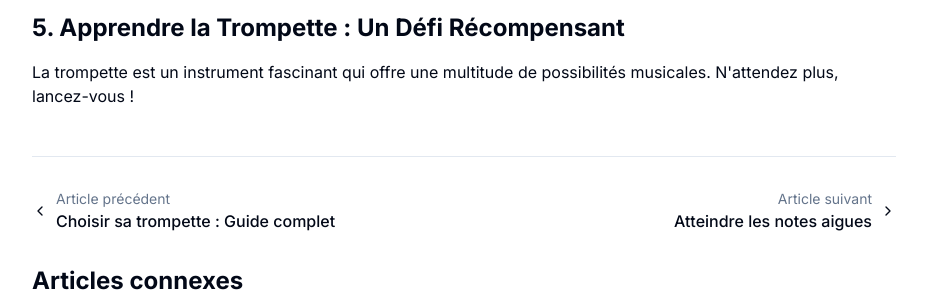
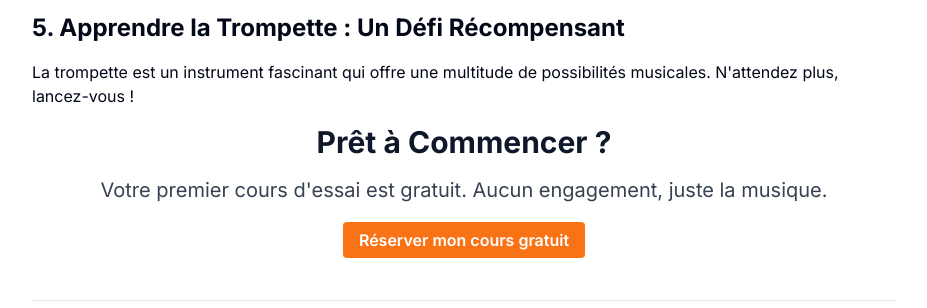
Before and after one commit to moisur/courstrompette, a Next.js app: page /blog/category/guide-apprentissage/apprendre-trompette in a window 1280 px wide. Shown: the part 1980-2288 px from the top of the page, without its empty margins (176-1103 px from the left). Built offline with nearby package versions, Linux system fonts and the light colour scheme.

Commit message:
bouton sur les blogs

```diff
--- a/src/components/blog/ApprendreTrompette.tsx
+++ b/src/components/blog/ApprendreTrompette.tsx
@@ -61,6 +61,19 @@ export default function ApprendreTrompette() {
       <p className="mb-4">
         La trompette est un instrument fascinant qui offre une multitude de possibilités musicales. N'attendez plus, lancez-vous !
       </p>
+      {/* Call to Action */}
+      <div className="text-center">
+        <h2 className="text-3xl font-bold text-primary mb-4">Prêt à Commencer ?</h2>
+        <p className="text-xl text-gray-700 mb-6">
+          Votre premier cours d&apos;essai est gratuit. Aucun engagement, juste la musique.
+        </p>
+        <a
+          href="/#booking"
+          className="w-full bg-orange-500 text-white font-semibold py-2 px-4 rounded hover:bg-orange-600 transition duration-300"
+          >
+          Réserver mon cours gratuit
+        </a>
+      </div>
       <RelatedArticles />
       <AccessoiresTrompette />
     </article>
--- a/src/components/blog/ApprendreTrompetteParis.tsx
+++ b/src/components/blog/ApprendreTrompetteParis.tsx
@@ -93,9 +93,19 @@ export default function ApprendreTrompetteParis() {
         Apprendre la trompette à Paris est une expérience unique, enrichie par l’effervescence musicale de la ville. Que vous soyez passionné par le jazz ou l’électro, vous trouverez ici de nombreuses opportunités pour vous immerger dans la scène musicale.
         En choisissant un cours particulier, vous bénéficiez d'un apprentissage rapide et efficace, avec un professeur à votre écoute.
       </p>
-      <p>
-        <strong>Prêt à commencer ?</strong> Je suis impatient de vous accompagner dans votre aventure musicale à Paris !
-      </p>
+      {/* Call to Action */}
+      <div className="text-center">
+        <h2 className="text-3xl font-bold text-primary mb-4">Prêt à Commencer ?</h2>
+        <p className="text-xl text-gray-700 mb-6">
+          Votre premier cours d&apos;essai est gratuit. Aucun engagement, juste la musique.
+        </p>
+        <a
+          href="/#booking"
+          className="w-full bg-orange-500 text-white font-semibold py-2 px-4 rounded hover:bg-orange-600 transition duration-300"
+          >
+          Réserver mon cours gratuit
+        </a>
+      </div>
       <RelatedArticles />
       <AccessoiresTrompette />
     </article>
--- a/src/components/blog/CoursTrompetteDebutantParis.tsx
+++ b/src/components/blog/CoursTrompetteDebutantParis.tsx
@@ -95,13 +95,22 @@ export default function CoursDeTrompetteDebutantParis() {
         </AccordionItem>
       </Accordion>
 
-      <h2 className="text-2xl font-bold mb-4">Conclusion</h2>
       <p className="mb-4">
         Prendre des cours de trompette pour débutants à Paris est une excellente manière de commencer votre aventure musicale. Grâce à un enseignement personnalisé et adapté à vos besoins, vous pourrez rapidement apprendre les bases de cet instrument et progresser à votre rythme.
       </p>
-      <p>
-        <strong>Prêt à commencer ?</strong> Contactez-moi dès aujourd’hui pour réserver votre premier cours et embarquez dans l’apprentissage de la trompette à Paris !
-      </p>
+      {/* Call to Action */}
+      <div className="text-center">
+        <h2 className="text-3xl font-bold text-primary mb-4">Prêt à Commencer ?</h2>
+        <p className="text-xl text-gray-700 mb-6">
+          Votre premier cours d&apos;essai est gratuit. Aucun engagement, juste la musique.
+        </p>
+        <a
+          href="/#booking"
+          className="w-full bg-orange-500 text-white font-semibold py-2 px-4 rounded hover:bg-orange-600 transition duration-300"
+          >
+          Réserver mon cours gratuit
+        </a>
+      </div>
       <RelatedArticles />
       <AccessoiresTrompette />
     </article>
--- a/src/components/blog/Latrompettea30ans.tsx
+++ b/src/components/blog/Latrompettea30ans.tsx
@@ -103,9 +103,9 @@ export default function TrompetteApres30() {
         </p>
         <a
           href="/#booking"
-          className="bg-primary text-white px-8 py-3 rounded-full text-lg font-semibold hover:bg-primary-dark transition-colors"
-        >
-          Réserver Mon Cours Découverte
+          className="w-full bg-orange-500 text-white font-semibold py-2 px-4 rounded hover:bg-orange-600 transition duration-300"
+          >
+          Réserver mon cours gratuit
         </a>
       </div>
 
--- a/src/components/blog/Lexiquetrompette.tsx
+++ b/src/components/blog/Lexiquetrompette.tsx
@@ -135,6 +135,19 @@ export default function LexiqueTrompette() {
         vous découvrirez de nouveaux termes et de nouvelles
         techniques.</strong>
       </p>
+      {/* Call to Action */}
+      <div className="text-center">
+        <h2 className="text-3xl font-bold text-primary mb-4">Prêt à Commencer ?</h2>
+        <p className="text-xl text-gray-700 mb-6">
+          Votre premier cours d&apos;essai est gratuit. Aucun engagement, juste la musique.
+        </p>
+        <a
+          href="/#booking"
+          className="w-full bg-orange-500 text-white font-semibold py-2 px-4 rounded hover:bg-orange-600 transition duration-300"
+          >
+          Réserver mon cours gratuit
+        </a>
+      </div>
       <RelatedArticles />
       <AccessoiresTrompette />
     </article>
--- a/src/components/blog/Notesaigues.tsx
+++ b/src/components/blog/Notesaigues.tsx
@@ -80,7 +80,19 @@ export default function NotesAiguës() {
       <p className="mb-6">
         N'hésite pas à tester la méthode M.D.A.S. et à voir par toi-même à quel point elle peut t'aider à progresser !
       </p>
-
+      {/* Call to Action */}
+      <div className="text-center">
+        <h2 className="text-3xl font-bold text-primary mb-4">Prêt à Commencer ?</h2>
+        <p className="text-xl text-gray-700 mb-6">
+          Votre premier cours d&apos;essai est gratuit. Aucun engagement, juste la musique.
+        </p>
+        <a
+          href="/#booking"
+          className="w-full bg-orange-500 text-white font-semibold py-2 px-4 rounded hover:bg-orange-600 transition duration-300"
+          >
+          Réserver mon cours gratuit
+        </a>
+      </div>
       <RelatedArticles />
       <AccessoiresTrompette />
 
--- a/src/components/blog/SecretTrompette.tsx
+++ b/src/components/blog/SecretTrompette.tsx
@@ -101,10 +101,19 @@ export default function SecretTrompette() {
 
       </Accordion>
 
-      <h2 className="text-2xl font-bold mb-4"><em> Prêt à commencer ?</em></h2>
-      <p className="mb-4">
-         Contactez moi vite pour votre premier cours de trompette !
-      </p>
+      {/* Call to Action */}
+      <div className="text-center">
+        <h2 className="text-3xl font-bold text-primary mb-4">Prêt à Commencer ?</h2>
+        <p className="text-xl text-gray-700 mb-6">
+          Votre premier cours d&apos;essai est gratuit. Aucun engagement, juste la musique.
+        </p>
+        <a
+          href="/#booking"
+          className="w-full bg-orange-500 text-white font-semibold py-2 px-4 rounded hover:bg-orange-600 transition duration-300"
+          >
+          Réserver mon cours gratuit
+        </a>
+      </div>
       <RelatedArticles />
 
       <AccessoiresTrompette />
--- a/src/components/blog/Trompettepremierspas.tsx
+++ b/src/components/blog/Trompettepremierspas.tsx
@@ -128,6 +128,19 @@ export default function PremiersPasTrompette() {
       <p>
         <strong>N'oubliez pas:</strong> La pratique est la clé du succès !
       </p>
+      {/* Call to Action */}
+      <div className="text-center">
+        <h2 className="text-3xl font-bold text-primary mb-4">Prêt à Commencer ?</h2>
+        <p className="text-xl text-gray-700 mb-6">
+          Votre premier cours d&apos;essai est gratuit. Aucun engagement, juste la musique.
+        </p>
+        <a
+          href="/#booking"
+          className="w-full bg-orange-500 text-white font-semibold py-2 px-4 rounded hover:bg-orange-600 transition duration-300"
+          >
+          Réserver mon cours gratuit
+        </a>
+      </div>
       <RelatedArticles />
       <AccessoiresTrompette />
     </article>
```
